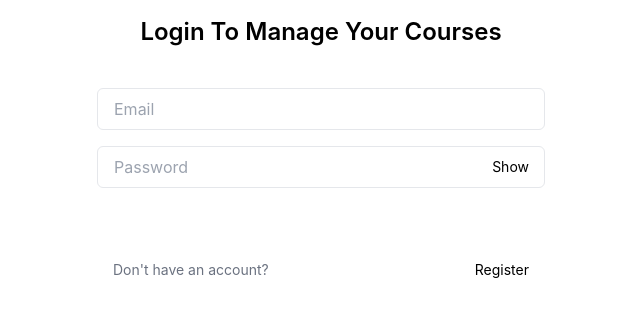
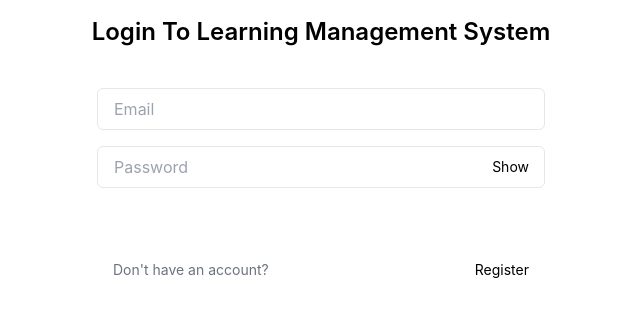
Before and after one commit to Zobamba/learning-management-system-frontend, a React (Create React App) app: page /login in a window 1280 px wide. Shown: the top 316 px of the page, without its empty margins (319-959 px from the left). Built offline with nearby package versions, Linux system fonts and the light colour scheme.

Commit message:
minor fixes

```diff
--- a/src/components/Login.js
+++ b/src/components/Login.js
@@ -37,7 +37,7 @@ const Login = () => {
   return (
     <div className="h-[100vh] flex flex-col items-center justify-center p-4">
       <h1 className="text-2xl font-semibold mb-6 text-[#891C69]">
-        Login To Manage Your Courses
+        Login To Learning Management System
       </h1>
       <p
         ref={errRef}
@@ -87,7 +87,7 @@ const Login = () => {
         <div className="flex justify-between px-4">
           <p className="text-sm text-gray-500 ">Don't have an account?</p>
           <Link
-            to={"/login"}
+            to={"/"}
             className="text-sm text-[#891C69] hover:underline"
           >
             Register
```
